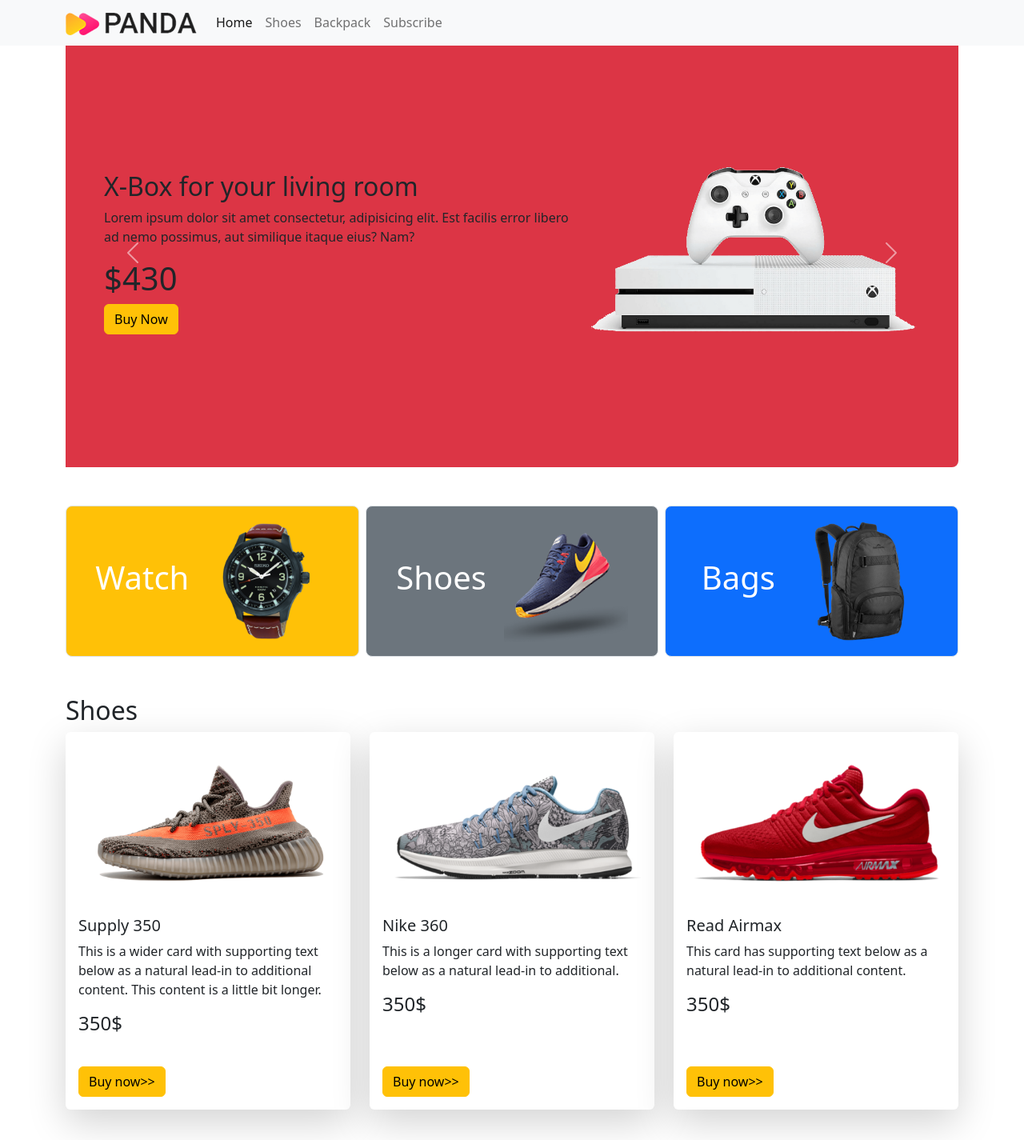
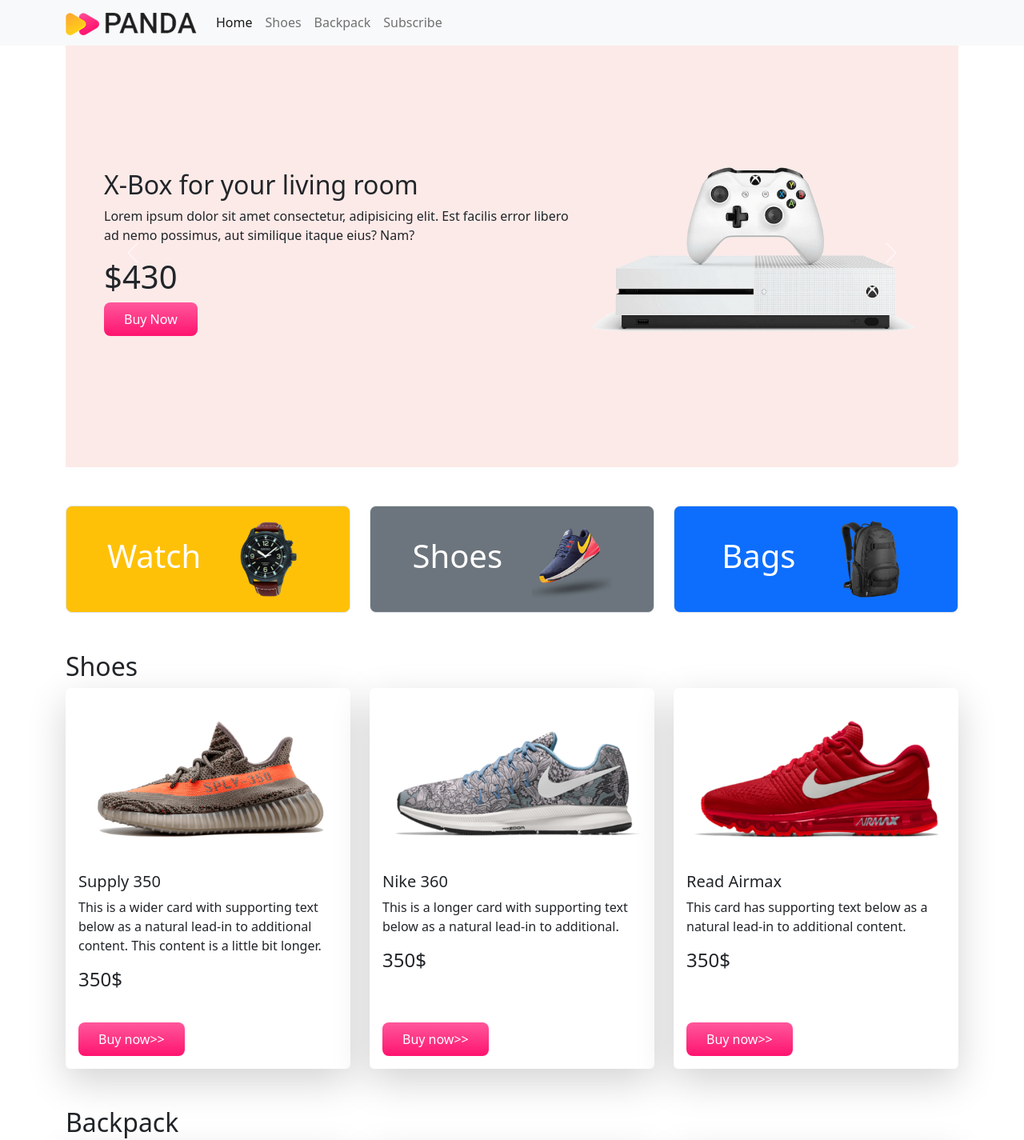
Before and after one commit to Sajeeb03/panda-commerce-bootstrap, a plain HTML site: page index.html in a window 1280 px wide. Shown: the top 1425 px of the page at 80% size. Drawn offline with nearby package versions, Linux system fonts and the light colour scheme; grey boxes are pictures that could not be loaded.

Commit message:
color-changed

```diff
--- a/index.html
+++ b/index.html
@@ -7,11 +7,13 @@
     <title>Panda_Mart</title>
     <link href="https://cdn.jsdelivr.net/npm/bootstrap@5.2.0/dist/css/bootstrap.min.css" rel="stylesheet"
         integrity="sha384-gH2yIJqKdNHPEq0n4Mqa/HGKIhSkIHeL5AyhkYV8i59U5AR6csBvApHHNl/vI1Bx" crossorigin="anonymous">
+    <!-- custom css  -->
+    <link rel="stylesheet" href="style.css">
 </head>
 
 <body>
     <header class="container">
-        <nav class="navbar navbar-expand-lg fixed-top bg-light">
+        <nav class="navbar navbar-expand-lg fixed-top bg-light mb-5">
             <div class="container">
                 <a class="navbar-brand" href="#"><img src="images/logo.png" alt=""></a>
                 <button class="navbar-toggler" type="button" data-bs-toggle="collapse"
@@ -43,14 +45,14 @@
         <section class="mt-5">
             <div id="carouselExampleControls" class="carousel slide" data-bs-ride="carousel">
                 <div class="carousel-inner">
-                    <div class="carousel-item active bg-danger rounded-3 p-5">
+                    <div class="carousel-item active panda-bg-info rounded-3 p-5">
                         <div class="row">
                             <div class="col-lg-7 d-flex align-items-center">
                                 <div>
                                     <h2>Cool dude headphone</h2>
                                     <p>This one is a cool headphone you can buy it buddy.</p>
                                     <h1>$430</h1>
-                                    <div class="btn btn-warning">Buy Now</div>
+                                    <div class="btn panda-button">Buy Now</div>
                                 </div>
                             </div>
                             <div class="col-lg-5">
@@ -58,14 +60,14 @@
                             </div>
                         </div>
                     </div>
-                    <div class="carousel-item active bg-danger rounded-3 p-5">
+                    <div class="carousel-item active panda-bg-info rounded-3 p-5">
                         <div class="row">
                             <div class="col-lg-7 d-flex align-items-center">
                                 <div>
                                     <h2>Cool dude headphone</h2>
                                     <p>This one is a cool headphone you can buy it buddy.</p>
                                     <h1>$430</h1>
-                                    <div class="btn btn-warning">Buy Now</div>
+                                    <div class="btn panda-button">Buy Now</div>
                                 </div>
                             </div>
                             <div class="col-lg-5">
@@ -73,7 +75,7 @@
                             </div>
                         </div>
                     </div>
-                    <div class="carousel-item active bg-danger rounded-3 p-5">
+                    <div class="carousel-item active panda-bg-info rounded-3 p-5">
                         <div class="row">
                             <div class="col-lg-7 d-flex align-items-center">
                                 <div>
@@ -81,7 +83,7 @@
                                     <p>Lorem ipsum dolor sit amet consectetur, adipisicing elit. Est facilis error
                                         libero ad nemo possimus, aut similique itaque eius? Nam?</p>
                                     <h1>$430</h1>
-                                    <div class="btn btn-warning">Buy Now</div>
+                                    <div class="btn panda-button">Buy Now</div>
                                 </div>
                             </div>
                             <div class="col-lg-5">
@@ -111,7 +113,7 @@
         <!-- categories -->
         <section>
             <div class="container text-center my-5">
-                <div class="row g-2">
+                <div class="row g-4 categories">
                     <div class="col-lg-4 col-md-6 col-sm-12 col-12">
                         <div class="p-3 border bg-warning rounded-3 d-flex align-items-center justify-content-evenly">
                             <h1 class="text-white">Watch</h1>
@@ -149,7 +151,7 @@
                             <h4>350$</h4>
                         </div>
                         <div class="m-3">
-                            <div class="btn btn-warning">Buy now>></div>
+                            <div class="btn panda-button">Buy now>></div>
                         </div>
                     </div>
                 </div>
@@ -163,7 +165,7 @@
                             <h4>350$</h4>
                         </div>
                         <div class="m-3">
-                            <div class="btn btn-warning">Buy now>></div>
+                            <div class="btn panda-button">Buy now>></div>
                         </div>
                     </div>
                 </div>
@@ -177,7 +179,7 @@
                             <h4>350$</h4>
                         </div>
                         <div class="m-3">
-                            <div class="btn btn-warning">Buy now>></div>
+                            <div class="btn panda-button">Buy now>></div>
                         </div>
                     </div>
                 </div>
@@ -198,7 +200,7 @@
                             <h4>350$</h4>
                         </div>
                         <div class="m-3">
-                            <div class="btn btn-warning">Buy now>></div>
+                            <div class="btn panda-button">Buy now>></div>
                         </div>
                     </div>
                 </div>
@@ -212,7 +214,7 @@
                             <h4>350$</h4>
                         </div>
                         <div class="m-3">
-                            <div class="btn btn-warning">Buy now>></div>
+                            <div class="btn panda-button">Buy now>></div>
                         </div>
                     </div>
                 </div>
@@ -226,7 +228,7 @@
                             <h4>350$</h4>
                         </div>
                         <div class="m-3">
-                            <div class="btn btn-warning">Buy now>></div>
+                            <div class="btn panda-button">Buy now>></div>
                         </div>
                     </div>
                 </div>
@@ -235,7 +237,7 @@
         <!-- bag section end  -->
         <!-- footer section start -->
         <section style="height:300px;"
-            class="container d-flex justify-content-center align-items-center bg-info rounded-3 mb-5" id="subs">
+            class="container d-flex justify-content-center align-items-center panda-bg-info rounded-3 mb-5" id="subs">
             <div>
                 <h2>LET'S STAY IN TOUCH</h2>
                 <p>Get updates on sales, specials and more</p>
@@ -246,7 +248,7 @@
 
                     </div>
 
-                    <button type="submit" class="btn btn-primary">Submit</button>
+                    <button type="submit" class="btn panda-button">Submit</button>
                 </form>
             </div>
         </section>
--- /dev/null
+++ b/style.css
@@ -0,0 +1,15 @@
+.panda-bg-info {
+    background-color: #fceae8;
+}
+
+.categories img {
+    width: 100px;
+}
+
+.panda-button {
+    background-image: linear-gradient(to bottom, #FF589B 0%, #FF136F 100%);
+    color: #fff;
+    border: none;
+    border-radius: 8px;
+    padding: 9px 25px;
+}
```
